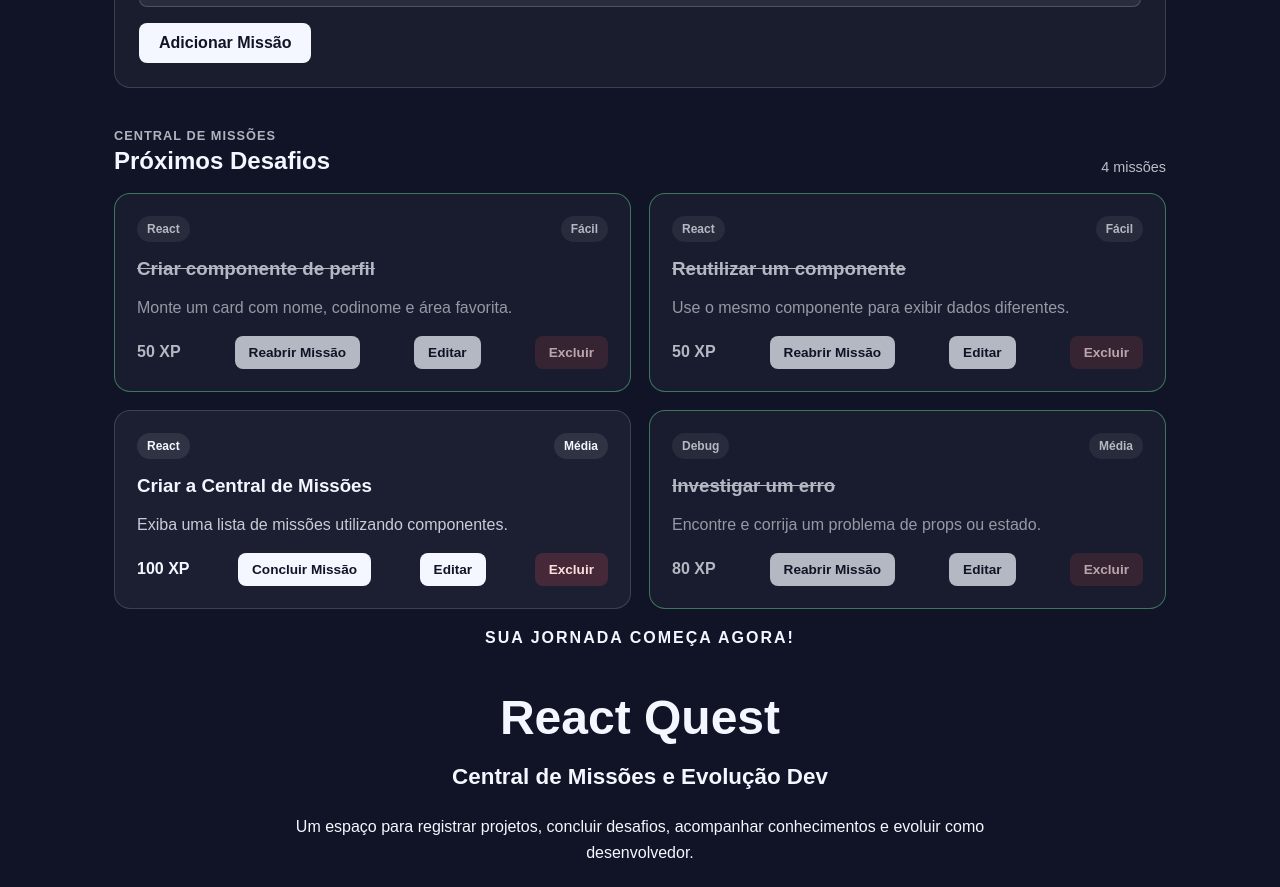
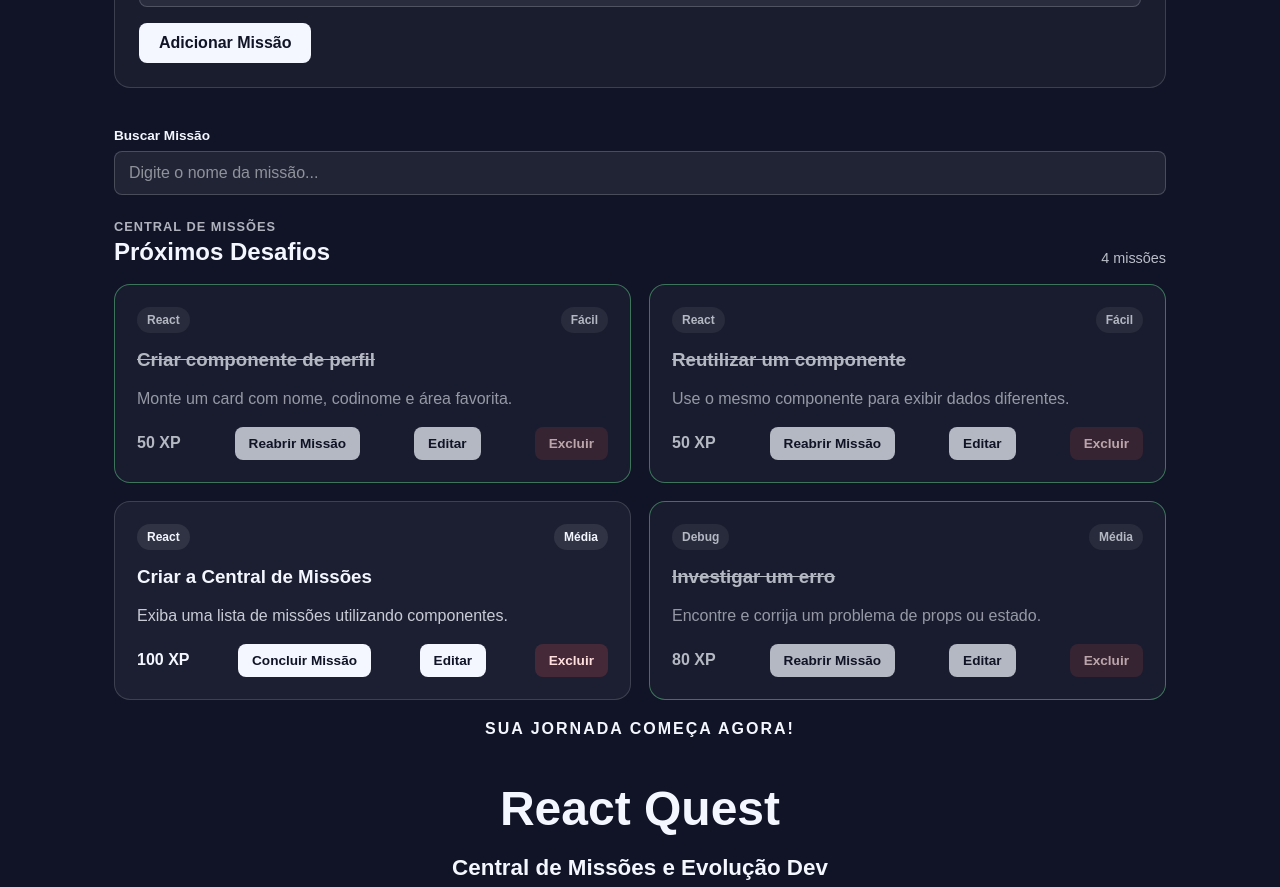
Before and after one commit to dejandrea/React-Quest, a React (Vite) app: page / in a window 1280 px wide. Shown: the part 1300-2187 px from the top of the page. Built offline with nearby package versions, Linux system fonts and the light colour scheme.

Commit message:
feat: adiciona busca de missões

```diff
--- a/src/App.jsx
+++ b/src/App.jsx
@@ -7,6 +7,7 @@
 import SummaryCard from "./components/SummaryCard";
 import MissionCard from "./components/MissionCard";
 import MissionForm from "./components/MissionForm";
+import MissionSearch from "./components/MissionSearch";
 
 const initialMissions = [
   {
@@ -49,8 +50,9 @@
 
 function App() {
   const [missions, setMissions] = useState(initialMissions);
-  const [editingMission, setEditingMission] = useState(null)
-
+  const [editingMission, setEditingMission] = useState(null);
+  const [searchTerm, setSearchTerm] = useState("");
+  // console.log(searchTerm);
   function toggleMission(missionId) {
     const updatedMissions = missions.map((mission) => {
       if (mission.id === missionId) {
@@ -89,6 +91,10 @@
     (total, mission) => total + mission.xp,
     0,
   );
+
+  const filteredMissions = missions.filter(
+    (mission)=> mission.title.toLowerCase().includes(searchTerm.toLowerCase())
+  )
 
   const summaryData = [
     {
@@ -155,6 +161,10 @@
         />
 
         <section className="missions-section">
+          <MissionSearch
+            searchTerm={searchTerm}
+            onSearchChange={setSearchTerm}
+          />
           <div className="section-heading">
             <div>
               <p className="section-heading__tag">Central de Missões</p>
@@ -166,7 +176,7 @@
           </div>
 
           <div className="missions-grid">
-            {missions.map((mission) => (
+            {filteredMissions.map((mission) => (
               <MissionCard
                 key={mission.id}
                 title={mission.title}
--- /dev/null
+++ b/src/components/MissionSearch.css
@@ -0,0 +1,24 @@
+.mission-search{
+    display: flex;
+    flex-direction: column;
+    gap: 8px;
+    margin-bottom: 24px;
+}
+
+.mission-search label{
+    font-size: 0.85rem;
+    font-weight: 700;
+}
+
+.mission-search input{
+    width: 100%;
+    padding:12px 14px;
+    border: 1px solid #ffffff2e;
+    border-radius: 8px;
+    background:#ffffff12;
+    color:inherit;
+    font: inherit;
+}
+.mission-search input::placeholder{
+    color: #ffffff80;
+}
--- /dev/null
+++ b/src/components/MissionSearch.jsx
@@ -0,0 +1,20 @@
+import "./MissionSearch.css";
+
+function MissionSearch({searchTerm, onSearchChange}) {
+    return(
+        <section className="mission-search">
+            <label htmlFor="mission-search">
+                Buscar Missão
+            </label>
+            <input
+                id="mission-search"
+                type="text"
+                value={searchTerm}
+                onChange={(e) => onSearchChange(e.target.value)}
+                placeholder="Digite o nome da missão...">
+            </input>
+        </section>
+    )
+}
+
+export default MissionSearch;
```
Also changed, not shown: 1 other file (tests, documents, lock files or other folders).
